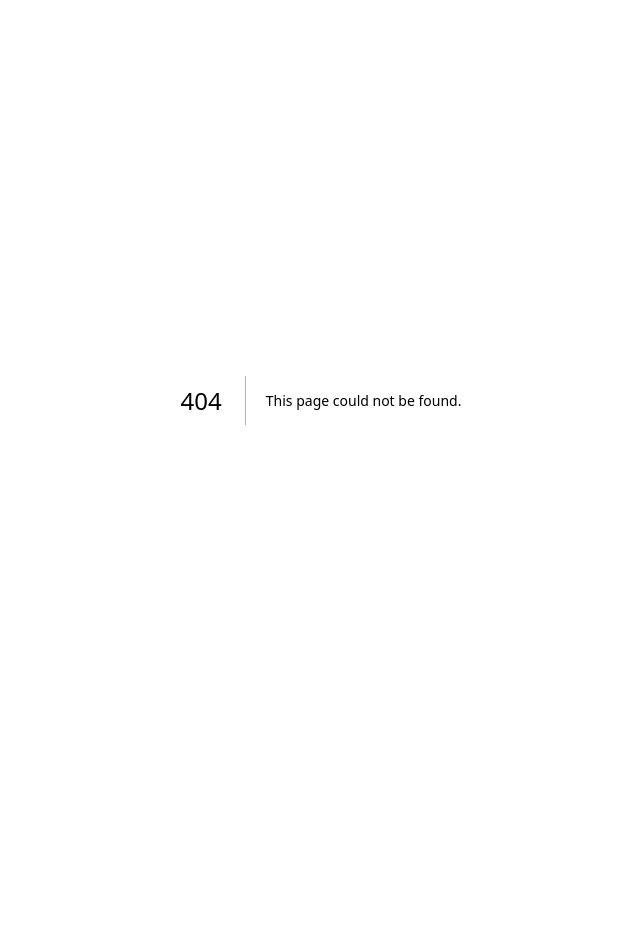
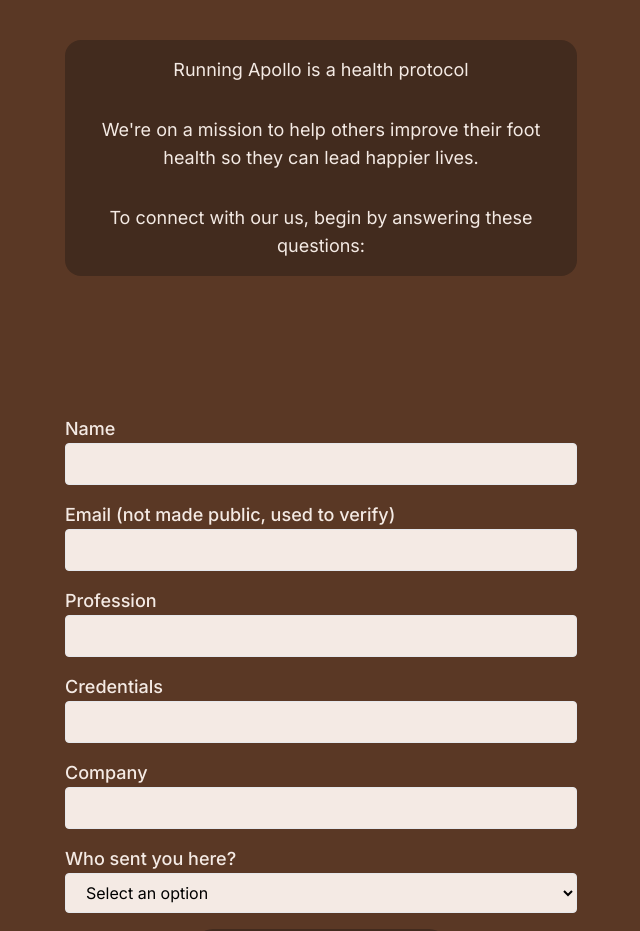
Before and after one commit to Chepenik/apollo, a Next.js app: page /endorse in a window 1280 px wide. Before the commit this address had no page. Shown: the top 931 px of the page, without its empty margins (319-959 px from the left). Before the commit the page ends 800 px from the top, so only its background shows below. Built offline with nearby package versions, Linux system fonts and the light colour scheme.

Commit message:
added contact page

```diff
--- a/src/app/contact/page.tsx
+++ b/src/app/contact/page.tsx
@@ -19,6 +19,16 @@
           <Link target='_blank' href="https://github.com/FootHealthProtocol/Building_Apollo/blob/main/README.md">
             <p className="hover:underline text-white text-xl lg:text-3xl">
               View GitHub repository
+            </p>
+          </Link>
+          <Link target='_blank' href="https://github.com/FootHealthProtocol/Building_Apollo/blob/main/README.md">
+            <p className="hover:underline text-white text-xl my-5 lg:text-3xl">
+              Read Consensus Best Practices
+            </p>
+          </Link>
+          <Link target='_blank' href="/endorse">
+            <p className="hover:underline text-white text-xl lg:text-3xl">
+              Endorse Best Practices
             </p>
           </Link>
           <br />
--- /dev/null
+++ b/src/app/endorse/page.tsx
@@ -0,0 +1,184 @@
+"use client"
+
+import React, { useState, useEffect, useRef } from 'react';
+
+const ContactSection: React.FC = () => {
+  const hasLogged = useRef(false);
+
+  useEffect(() => {
+    if (!hasLogged.current) {
+      console.log('Want a website like this? Visit https://magicwebstore.xyz/index.html?pubkey=02b1a6c208420d3eb5a625aa8c79689e1dd4ea94f82286d06e1df7a05e2c3a482f&relays=%5B%22wss://nostrue.com%22,%22wss://relayable.org%22,%22wss://nostr.oxtr.dev%22%5D');
+      hasLogged.current = true;
+    }
+  }, []);
+
+  const [name, setName] = useState('');
+  const [email, setEmail] = useState('');
+  const [profession, setProfession] = useState('');
+  const [credentials, setCredentials] = useState('');
+  const [company, setCompany] = useState('');
+  const [referrer, setReferrer] = useState('');
+  const [isLoading, setIsLoading] = useState(false);
+
+  const handleSubmit = async (e: React.FormEvent) => {
+    e.preventDefault();
+    setIsLoading(true);
+
+    const formData = {
+      name,
+      email,
+      profession,
+      credentials,
+      company,
+      referrer
+    };
+
+    try {
+      const response = await fetch("https://formsubmit.co/ajax/btcdiplomat1@tutanota.com", {
+        method: "POST",
+        headers: {
+          'Content-Type': 'application/json',
+          'Accept': 'application/json'
+        },
+        body: JSON.stringify(formData)
+      });
+
+      const data = await response.json();
+
+      if (data) {
+        console.log("Submission successful");
+        window.location.href = '/thank-you';
+      }
+    } catch (error) {
+      console.log(error);
+      window.location.href = '/error';
+    } finally {
+      setIsLoading(false);
+    }
+  };
+
+  return (
+    <>
+      <style jsx global>{`
+        body {
+          background-color: #5a3825;
+          margin: 0;
+        }
+      `}</style>
+      <div className="min-h-screen text-[#f4eae4]">
+        {isLoading && (
+          <div className="fixed top-0 left-0 w-full h-full flex items-center justify-center bg-[#301f13] bg-opacity-75">
+            <div className="bg-[#301f13] rounded-lg shadow-lg p-8">
+              <h3 className="text-2xl font-semibold mb-4 text-[#f4eae4]">Your submission is being processed and you will be redirected once we confirm a successful submission.</h3>
+            </div>
+          </div>
+        )}
+        <section className="px-4 mt-8 mb-4 flex flex-col rounded-2xl items-center justify-center bg-[#422b1e] text-[#f4eae4] md:mt-10 md:px-0 md:max-w-lg md:mx-auto">
+          <div className="w-full">
+            <p className="text-base sm:text-lg m-4 text-center">
+              Running Apollo is a health protocol
+            </p>
+          </div>
+          <div className="w-full">
+            <p className="text-base sm:text-lg m-4 text-center">
+              We&apos;re on a mission to help others improve their foot health so they can lead happier lives.
+            </p>
+          </div>
+          <div className="w-full">
+            <p className="text-base sm:text-lg m-4 text-center">
+              To connect with our us, begin by answering these questions:
+            </p>
+          </div>
+        </section>
+
+        <section className="px-4 mb-4 flex flex-col items-center justify-center min-h-screen bg-[#5a3825] text-[#f4eae4]">
+          <form
+            onSubmit={handleSubmit}
+            className="max-w-md sm:max-w-lg mx-auto w-full flex flex-col space-y-6 sm:space-y-4"
+          >
+            <div>
+              <label className="text-lg text-[#f4eae4] font-medium">Name</label>
+              <input
+                type="text"
+                id="name"
+                name="name"
+                value={name}
+                onChange={(e) => setName(e.target.value)}
+                className="w-full border rounded px-4 py-2 text-black bg-[#f4eae4]"
+                required
+              />
+            </div>
+            <div>
+              <label className="text-lg text-[#f4eae4] font-medium">Email (not made public, used to verify)</label>
+              <input
+                type="email"
+                id="email"
+                name="email"
+                value={email}
+                onChange={(e) => setEmail(e.target.value)}
+                className="w-full border rounded px-4 py-2 text-black bg-[#f4eae4]"
+                required
+              />
+            </div>
+            <div>
+              <label className="text-lg text-[#f4eae4] font-medium">Profession</label>
+              <input
+                type="text"
+                id="profession"
+                name="profession"
+                value={profession}
+                onChange={(e) => setProfession(e.target.value)}
+                className="w-full border rounded px-4 py-2 text-black bg-[#f4eae4]"
+              />
+            </div>
+            <div>
+              <label className="text-lg text-[#f4eae4] font-medium">Credentials</label>
+              <input
+                type="text"
+                id="credentials"
+                name="credentials"
+                value={credentials}
+                onChange={(e) => setCredentials(e.target.value)}
+                className="w-full border rounded px-4 py-2 text-black bg-[#f4eae4]"
+              />
+            </div>
+            <div>
+              <label className="text-lg text-[#f4eae4] font-medium">Company</label>
+              <input
+                type="text"
+                id="company"
+                name="company"
+                value={company}
+                onChange={(e) => setCompany(e.target.value)}
+                className="w-full border rounded px-4 py-2 text-black bg-[#f4eae4]"
+              />
+            </div>
+            <div>
+              <label className="text-lg text-[#f4eae4] font-medium">Who sent you here?</label>
+              <select
+                value={referrer}
+                onChange={(e) => setReferrer(e.target.value)}
+                className="w-full border rounded px-4 py-2 text-black bg-[#f4eae4]"
+                required
+              >
+                <option value="">Select an option</option>
+                <option value="health professional">Health professional</option>
+                <option value="university">University</option>
+                <option value="the foot collective">The Foot Collective</option>
+                <option value="other">Other</option>
+              </select>
+            </div>
+            <button
+              type="submit"
+              className="w-1/2 mx-auto mb-8 bg-[#422b1e] hover:bg-black text-[#f4eae4] py-2 px-6 rounded-full"
+            >
+              Submit
+            </button>
+          </form>
+        </section>
+      </div>
+    </>
+  );
+};
+
+export default ContactSection;
--- /dev/null
+++ b/src/app/thank-you/page.tsx
@@ -0,0 +1,32 @@
+"use client"
+
+import Image from "next/image";
+import { useEffect, useRef } from 'react';
+
+const ThankYou: React.FC = () => {
+  const hasLogged = useRef(false)
+
+  useEffect(() => {
+    if (!hasLogged.current) {
+      console.log('Want a website like this? Visit https://magicwebstore.xyz/index.html?pubkey=02b1a6c208420d3eb5a625aa8c79689e1dd4ea94f82286d06e1df7a05e2c3a482f&relays=%5B%22wss://nostrue.com%22,%22wss://relayable.org%22,%22wss://nostr.oxtr.dev%22%5D');
+      hasLogged.current = true;
+    }
+  }, []);
+
+  return (
+    <div className="flex flex-col items-center justify-center h-screen bg-[#301f13] text-white text-2xl p-4">
+      <h1 className="text-4xl mb-4 text-center">Thanks for getting in touch!</h1>
+      <div className="mb-4">
+        <Image
+          src="https://i.nostr.build/BRlKZ.png"
+          alt="Thank You Heart"
+          height={200}
+          width={200}
+        />
+      </div>
+      <p className="text-center mx-8">Someone from our team will contact you if we are a good fit to work together.</p>
+    </div>
+  );
+};
+
+export default ThankYou;
--- a/src/app/whitepaper/page.tsx
+++ b/src/app/whitepaper/page.tsx
@@ -1,5 +1,6 @@
 'use client';
 import Link from 'next/link';
+import Image from 'next/image';
 import { useState } from 'react';
 import { useMediaQuery } from 'react-responsive';
 
@@ -10,18 +11,20 @@
   const handleDownload = () => {
     const filePath = '/apollo/public/Apollo Protocol v0.97_840,000.pdf';
     const fileName = 'Apollo Protocol v0.97_840,000.pdf';
-
-    // Create a temporary link element
     const link = document.createElement('a');
     link.href = filePath;
     link.download = fileName;
-
-    // Append the link to the document and trigger a click event
     document.body.appendChild(link);
     link.click();
+    document.body.removeChild(link);
+  };
 
-    // Clean up the temporary link element
-    document.body.removeChild(link);
+  const shareOnTwitter = () => {
+    const pdfUrl = encodeURIComponent(
+      'https://your-website.com/apollo/public/Apollo Protocol v0.97_840,000.pdf'
+    );
+    const twitterShareUrl = `https://twitter.com/intent/tweet?url=${pdfUrl}&text=Check%20out%20this%20PDF%20document`;
+    window.open(twitterShareUrl, '_blank');
   };
 
   const slides = [
@@ -42,7 +45,7 @@
         {isMobile ? (
           <div className="flex flex-col">
             {slides.map((slide, index) => (
-              <img
+              <Image
                 key={index}
                 src={slide}
                 alt={`Slide ${index + 1}`}
@@ -65,13 +68,10 @@
           </object>
         )}
       </div>
-      <div className="flex flex-col md:flex-row items-center justify-center space-y-4 md:space-y-0 md:space-x-32 w-full mb-4 ml-0 md:ml-24">
-        <Link
-          href="https://primal.net/p/npub1pegapre6vcqs22a9ccrq730gmutz2ee40ytwslt7lna8w0uw4cjsumgv6t"
-          target="_blank"
-        >
-          <p className="text-white hover:underline">Nostr</p>
-        </Link>
+      <div className="flex flex-col md:flex-row items-center justify-center space-y-4 md:space-y-0 md:space-x-8 w-full mb-4 ml-0 md:ml-24">
+        <button onClick={shareOnTwitter} className="text-white hover:underline">
+          Share
+        </button>
         <Link href="/">
           <p
             className={`enter-button text-white px-4 py-2 rounded-md transition-colors duration-300 ${
```
